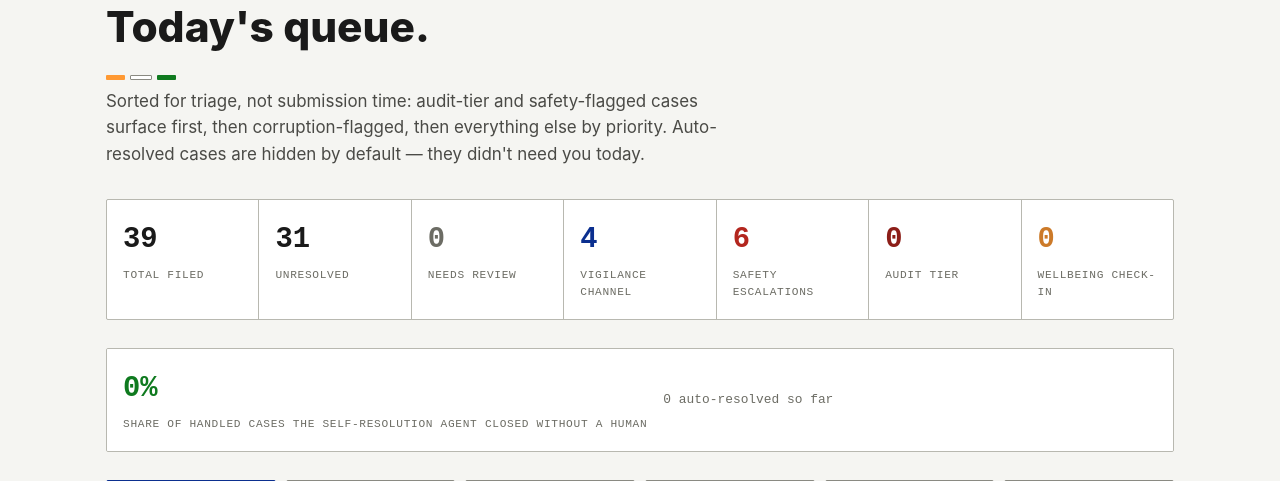
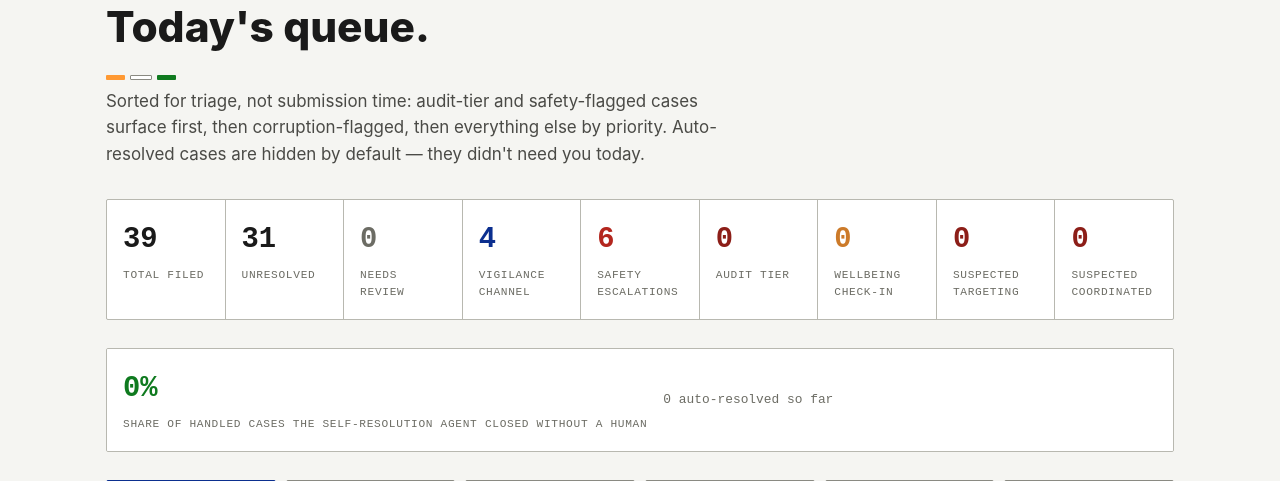
Before and after one commit to Gryezen/CivicPulse, a Flask app: page /officer in a window 1280 px wide. Shown: the part 217-698 px from the top of the page. Run offline with Flask 3, Linux system fonts and the light colour scheme; a user stored in the database is signed in; data comes from the database, SQL or seed files in the repository.

Commit message:
website features added

```diff
--- a/Frontend/civicpulse/officer.py
+++ b/Frontend/civicpulse/officer.py
@@ -72,6 +72,8 @@ def summary():
     threat = Complaint.query.filter_by(threat_flag=True).count()
     audit_tier = Complaint.query.filter_by(audit_tier=True).count()
     wellbeing_risk = Complaint.query.filter_by(wellbeing_risk=True).count()
+    suspected_targeting = Complaint.query.filter_by(suspected_targeting=True).count()
+    suspected_coordinated = Complaint.query.filter_by(suspected_coordinated=True).count()
     auto_resolved = Complaint.query.filter_by(auto_resolved=True).count()
     unresolved = total - by_stage["resolved"]
 
@@ -91,6 +93,8 @@ def summary():
         "threatFlag": threat,
         "auditTier": audit_tier,
         "wellbeingRisk": wellbeing_risk,
+        "suspectedTargeting": suspected_targeting,
+        "suspectedCoordinated": suspected_coordinated,
         "autoResolved": auto_resolved,
         # what the agent handled without a human, out of everything that's
         # not still sitting in "received" — a rough "load actually taken off
@@ -185,6 +189,8 @@ def queue():
             | (Complaint.threat_flag.is_(True))
             | (Complaint.audit_tier.is_(True))
             | (Complaint.wellbeing_risk.is_(True))
+            | (Complaint.suspected_targeting.is_(True))
+            | (Complaint.suspected_coordinated.is_(True))
             | (Complaint.needs_review.is_(True))
         )
 
@@ -196,6 +202,8 @@ def queue():
             0 if c.audit_tier else 1,
             0 if c.threat_flag else 1,
             0 if c.corruption_flag else 1,
+            0 if c.suspected_targeting else 1,
+            0 if c.suspected_coordinated else 1,
             0 if c.needs_review else 1,
             -c.priority,
             -c.filed_at.timestamp() if c.filed_at else 0,
--- a/Frontend/civicpulse/templates/officer.html
+++ b/Frontend/civicpulse/templates/officer.html
@@ -18,7 +18,7 @@
   .off-head p{color:var(--text-mid); margin-top:8px; max-width:620px;}
 
   /* ---------- STAT STRIP ---------- */
-  .stat-row{display:grid; grid-template-columns:repeat(7, 1fr); gap:1px; background:var(--hairline); border:1px solid var(--hairline); border-radius:2px; overflow:hidden; margin-bottom:28px;}
+  .stat-row{display:grid; grid-template-columns:repeat(9, 1fr); gap:1px; background:var(--hairline); border:1px solid var(--hairline); border-radius:2px; overflow:hidden; margin-bottom:28px;}
   @media (max-width: 1000px){ .stat-row{grid-template-columns:repeat(3, 1fr);} }
   @media (max-width: 560px){ .stat-row{grid-template-columns:repeat(2, 1fr);} }
   .stat-cell{background:var(--surface); padding:18px 16px;}
@@ -30,6 +30,8 @@
   .stat-cell.threat .n{color:var(--red);}
   .stat-cell.audit .n{color:var(--red-dim);}
   .stat-cell.wellbeing .n{color:var(--saffron-dim, var(--marigold));}
+  .stat-cell.targeting .n{color:var(--red-dim);}
+  .stat-cell.coordinated .n{color:var(--red-dim);}
   .stat-cell.auto .n{color:var(--green);}
 
   /* ---------- BROAD-CATEGORY BAR ---------- */
@@ -191,6 +193,8 @@
       <div class="stat-cell threat"><div class="n" id="statThreat">–</div><div class="l">Safety escalations</div></div>
       <div class="stat-cell audit"><div class="n" id="statAudit">–</div><div class="l">Audit tier</div></div>
       <div class="stat-cell wellbeing"><div class="n" id="statWellbeing">–</div><div class="l">Wellbeing check-in</div></div>
+      <div class="stat-cell targeting"><div class="n" id="statTargeting">–</div><div class="l">Suspected targeting</div></div>
+      <div class="stat-cell coordinated"><div class="n" id="statCoordinated">–</div><div class="l">Suspected coordinated</div></div>
     </div>
 
     <div class="stat-row reveal" style="grid-template-columns:1fr;">
@@ -275,6 +279,8 @@
       document.getElementById('statThreat').textContent = s.threatFlag;
       document.getElementById('statAudit').textContent = s.auditTier;
       document.getElementById('statWellbeing').textContent = s.wellbeingRisk;
+      document.getElementById('statTargeting').textContent = s.suspectedTargeting;
+      document.getElementById('statCoordinated').textContent = s.suspectedCoordinated;
       document.getElementById('statAutoPct').textContent = Math.round((s.autoResolvedShareOfHandled || 0) * 100) + '%';
       document.getElementById('statAutoCount').textContent = s.autoResolved;
 
```
